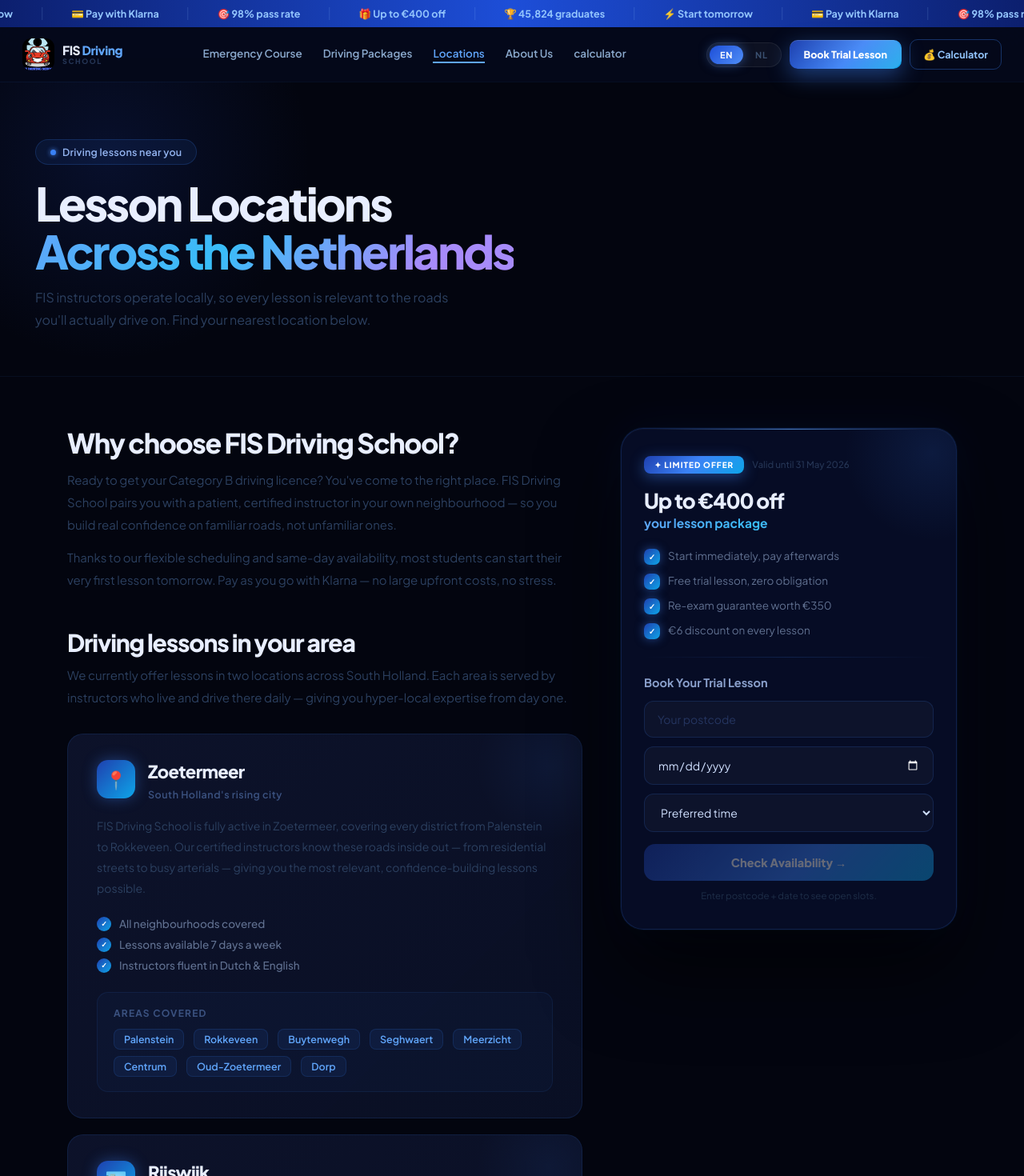
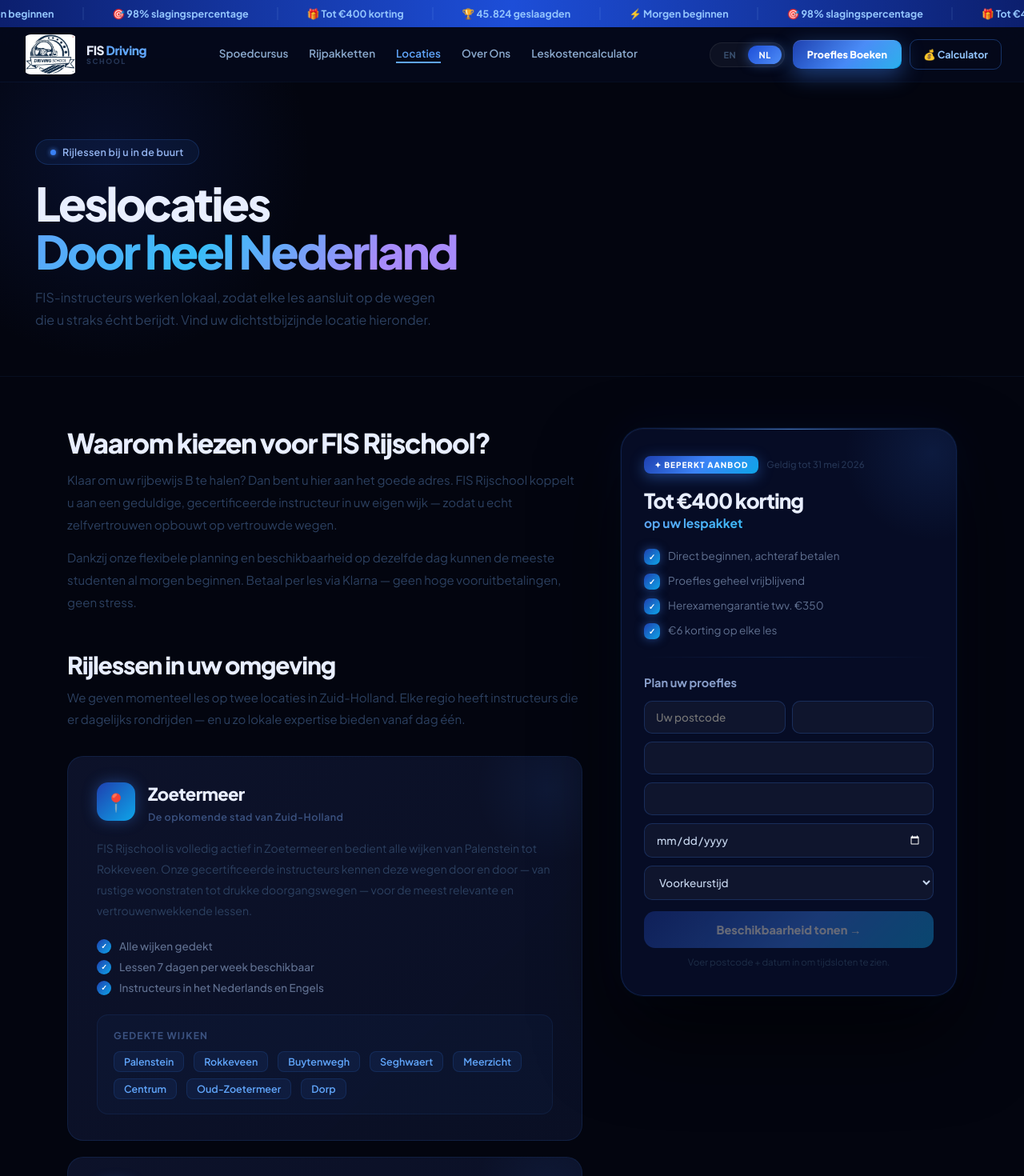
Before and after one commit to zohaib2k2/RisDrivingSchool, a React (Vite) app: page /RisDrivingSchool/locations in a window 1280 px wide. Shown: the top 1470 px of the page at 80% size. Built offline with nearby package versions, Linux system fonts and the light colour scheme.

Commit message:
change card options.

```diff
--- a/src/App.jsx
+++ b/src/App.jsx
@@ -8,9 +8,10 @@
 import LessonCalculatorPage from "./pages/LessonCalculatorPage";
 
 export default function App() {
-  const [lang, setLang] = useState("en");
+  const [lang, setLang] = useState("nl");
 
   return (
+    <div>
     <BrowserRouter>
       <Routes>
         <Route path="/RisDrivingSchool" element={<HomePage lang={lang} onLangChange={setLang} />} />
@@ -21,5 +22,6 @@
         <Route path="/RisDrivingSchool/calculator" element={<LessonCalculatorPage lang={lang} onLangChange={setLang} />} />
       </Routes>
     </BrowserRouter>
+    </div>
   );
 }
--- a/src/components/BookingCard.jsx
+++ b/src/components/BookingCard.jsx
@@ -1,10 +1,56 @@
 import { useState } from "react";
 
+// ── Shared input style ────────────────────────────────────────────────────────
+const INP = {
+  width: "100%",
+  boxSizing: "border-box",
+  padding: "11px 14px",
+  fontSize: 13.5,
+  fontWeight: 500,
+  color: "#c8d8f0",
+  background: "rgba(255,255,255,0.04)",
+  border: "1px solid rgba(59,130,246,0.22)",
+  borderRadius: 10,
+  outline: "none",
+  fontFamily: "inherit",
+  transition: "border-color 0.2s",
+};
+
+function Field({ placeholder, value, onChange, type = "text", children, style = {} }) {
+  const [focused, setFocused] = useState(false);
+  return children ? (
+    <select
+      value={value}
+      onChange={onChange}
+      onFocus={() => setFocused(true)}
+      onBlur={() => setFocused(false)}
+      style={{ ...INP, borderColor: focused ? "rgba(96,165,250,0.6)" : "rgba(59,130,246,0.22)", colorScheme: "dark", ...style }}
+    >
+      {children}
+    </select>
+  ) : (
+    <input
+      type={type}
+      placeholder={placeholder}
+      value={value}
+      onChange={onChange}
+      onFocus={() => setFocused(true)}
+      onBlur={() => setFocused(false)}
+      style={{ ...INP, borderColor: focused ? "rgba(96,165,250,0.6)" : "rgba(59,130,246,0.22)", colorScheme: "dark", ...style }}
+    />
+  );
+}
+
 export default function BookingCard({ card }) {
-  const [zip, setZip] = useState("");
-  const [date, setDate] = useState("");
-  const [time, setTime] = useState("");
-  const [done, setDone] = useState(false);
+  const [zip,       setZip]       = useState("");
+  const [address,   setAddress]   = useState("");
+  const [apartment, setApartment] = useState("");
+  const [mobile,    setMobile]    = useState("");
+  const [date,      setDate]      = useState("");
+  const [time,      setTime]      = useState("");
+  const [done,      setDone]      = useState(false);
+
+  const canSubmit = zip && address && mobile && date && time;
 
   return (
     <div className="bcard">
@@ -38,45 +84,75 @@
         {card.fTitle}
       </p>
 
+      {/* ── Form / Success ─────────────────────────────────────────────── */}
       {done ? (
         <div style={{
           background: "linear-gradient(135deg,rgba(30,64,175,0.18),rgba(14,165,233,0.08))",
           border: "1px solid rgba(59,130,246,0.25)",
-          borderRadius: 18,
-          padding: "32px 20px",
-          textAlign: "center",
-          position: "relative",
-          zIndex: 1,
+          borderRadius: 18, padding: "32px 20px",
+          textAlign: "center", position: "relative", zIndex: 1,
         }}>
           <div style={{ fontSize: 42, marginBottom: 10 }}>🎉</div>
           <p className="gradient-text" style={{ fontWeight: 900, fontSize: 19, marginBottom: 6 }}>{card.successTitle}</p>
-          <p style={{ color: "#334970", fontSize: 13 }}>{card.successSub}</p>
-          <p style={{ color: "#253555", fontSize: 12, marginTop: 10 }}>{zip} · {date} · {time}</p>
+          <p style={{ color: "#334970", fontSize: 13, marginBottom: 10 }}>{card.successSub}</p>
+          <div style={{ display: "flex", flexDirection: "column", gap: 3, color: "#253555", fontSize: 12 }}>
+            <span>{zip}{apartment ? `, ${apartment}` : ""} · {address}</span>
+            <span>📱 {mobile}</span>
+            <span>📅 {date} · {time}</span>
+          </div>
         </div>
       ) : (
-        <div style={{ display: "flex", flexDirection: "column", gap: 11, position: "relative", zIndex: 1 }}>
-          <input
-            className="inp"
-            placeholder={card.zip}
-            value={zip}
-            onChange={e => setZip(e.target.value)}
+        <div style={{ display: "flex", flexDirection: "column", gap: 10, position: "relative", zIndex: 1 }}>
+
+          {/* Postcode + Apartment row */}
+          <div style={{ display: "flex", gap: 8 }}>
+            <Field
+              placeholder={card.zip}
+              value={zip}
+              onChange={e => setZip(e.target.value)}
+              style={{ flex: 1 }}
+            />
+            <Field
+              placeholder={card.apartment}
+              value={apartment}
+              onChange={e => setApartment(e.target.value)}
+              style={{ flex: 1 }}
+            />
+          </div>
+
+          {/* Street address */}
+          <Field
+            placeholder={card.address}
+            value={address}
+            onChange={e => setAddress(e.target.value)}
           />
-          <input
+
+          {/* Mobile number */}
+          <Field
+            type="tel"
+            placeholder={card.mobile}
+            value={mobile}
+            onChange={e => setMobile(e.target.value)}
+          />
+
+          {/* Date */}
+          <Field
             type="date"
-            className="inp"
             value={date}
             onChange={e => setDate(e.target.value)}
-            min={new Date().toISOString().split("T")[0]}
             style={{ colorScheme: "dark" }}
           />
-          <select className="inp" value={time} onChange={e => setTime(e.target.value)}>
+
+          {/* Time select */}
+          <Field value={time} onChange={e => setTime(e.target.value)}>
             <option value="">{card.timePh}</option>
             {card.times.map((o, i) => <option key={i} value={o}>{o}</option>)}
-          </select>
+          </Field>
+
           <button
             className="btn-primary"
             style={{ marginTop: 4, fontSize: 14.5, padding: "14px 20px" }}
-            disabled={!zip || !date || !time}
+            disabled={!canSubmit}
             onClick={() => setDone(true)}
           >
             {card.btn}
--- a/src/components/Footer.jsx
+++ b/src/components/Footer.jsx
@@ -26,14 +26,14 @@
               }}>F</div>
               <div>
                 <div style={{ fontWeight: 900, fontSize: 15.5, letterSpacing: "-0.03em" }}>
-                  FIS <span style={{ color: "#60a5fa" }}>Driving</span>
+                  FIS <span style={{ color: "#fffced" }}>Driving</span>
                 </div>
-                <div style={{ fontSize: 9, color: "#0f1e38", fontWeight: 700, letterSpacing: "0.15em", textTransform: "uppercase" }}>
+                <div style={{ fontSize: 9, color: "#fffced", fontWeight: 700, letterSpacing: "0.15em", textTransform: "uppercase" }}>
                   School
                 </div>
               </div>
             </div>
-            <p style={{ color: "#162035", fontSize: 13 }}>{footer.tag}</p>
+            <p style={{ color: "#37deff", fontSize: 13 }}>{footer.tag}</p>
           </div>
 
           {/* Links */}
@@ -42,9 +42,9 @@
               <a
                 key={i}
                 href="#"
-                style={{ color: "#162035", fontSize: 13, textDecoration: "none", fontWeight: 500, transition: "color 0.2s" }}
+                style={{ color: "#e8eeff", fontSize: 13, textDecoration: "none", fontWeight: 500, transition: "color 0.2s" }}
                 onMouseOver={e => e.target.style.color = "#60a5fa"}
-                onMouseOut={e => e.target.style.color = "#162035"}
+                onMouseOut={e => e.target.style.color = "#e8eeff"}
               >
                 {l}
               </a>
--- a/src/components/HeroSection.jsx
+++ b/src/components/HeroSection.jsx
@@ -71,6 +71,7 @@
           <BookingCard card={card} />
         </div>
       </div>
+      {/* Navbar button */}
 
       {/* Bottom fade */}
       <div style={{
--- a/src/components/Navbar.jsx
+++ b/src/components/Navbar.jsx
@@ -1,6 +1,6 @@
 import { useState, useEffect, useRef } from "react";
 import { Link, useLocation } from "react-router-dom";
-import logo from "/public/logos/logo_v1.png";
+import logo from "/public/logos/logo_v2.jpeg";
 
 const NAV_LINKS = [
   { key: "emergency",   to: "/RisDrivingSchool/emergency"   },
@@ -104,7 +104,7 @@
             <img
               src={logo}
               alt="FIS Driving School"
-              style={{ width: 40, height: 40, borderRadius: 11, objectFit: "contain" }}
+              style={{ width: 70, height: 50, borderRadius: 11, objectFit: "contain" }}
               onError={e => {
                 e.currentTarget.style.display = "none";
                 e.currentTarget.nextSibling.style.display = "flex";
@@ -262,6 +262,7 @@
           </div>
         </div>
       </nav>
+
     </>
   );
 }
--- /dev/null
+++ b/src/components/WhatsAppButton.jsx
@@ -0,0 +1,42 @@
+export default function WhatsAppButton() {
+  return (
+    <a
+      href="https://wa.me/+31626293999?text=Hello, I would like to inquire and book an appointment"
+      target="_blank"
+      rel="noopener noreferrer"
+      aria-label="Contact us on WhatsApp"
+      style={{ position: "fixed", bottom: 24, right: 24, zIndex: 9999, textDecoration: "none" }}
+    >
+      <button
+        style={{
+          width: 56, height: 56, borderRadius: "50%",
+          background: "#22c55e", border: "none", cursor: "pointer",
+          display: "flex", alignItems: "center", justifyContent: "center",
+          boxShadow: "0 4px 20px rgba(34,197,94,0.5), 0 2px 8px rgba(0,0,0,0.3)",
+          transition: "transform 0.2s, background 0.2s, box-shadow 0.2s",
+          padding: 0,
+        }}
+        onMouseEnter={e => {
+          e.currentTarget.style.background = "#16a34a";
+          e.currentTarget.style.transform = "scale(1.12)";
+          e.currentTarget.style.boxShadow = "0 6px 28px rgba(34,197,94,0.65), 0 2px 8px rgba(0,0,0,0.3)";
+        }}
+        onMouseLeave={e => {
+          e.currentTarget.style.background = "#22c55e";
+          e.currentTarget.style.transform = "scale(1)";
+          e.currentTarget.style.boxShadow = "0 4px 20px rgba(34,197,94,0.5), 0 2px 8px rgba(0,0,0,0.3)";
+        }}
+      >
+        <svg
+          width="28" height="28"
+          viewBox="0 0 24 24"
+          fill="white"
+          xmlns="http://www.w3.org/2000/svg"
+          style={{ display: "block", flexShrink: 0 }}
+        >
+          <path d="M17.472 14.382c-.297-.149-1.758-.867-2.03-.967-.273-.099-.471-.148-.67.15-.197.297-.767.966-.94 1.164-.173.199-.347.223-.644.075-.297-.15-1.255-.463-2.39-1.475-.883-.788-1.48-1.761-1.653-2.059-.173-.297-.018-.458.13-.606.134-.133.298-.347.446-.52.149-.174.198-.298.298-.497.099-.198.05-.371-.025-.52-.075-.149-.669-1.612-.916-2.207-.242-.579-.487-.5-.669-.51-.173-.008-.371-.01-.57-.01-.198 0-.52.074-.792.372-.272.297-1.04 1.016-1.04 2.479 0 1.462 1.065 2.875 1.213 3.074.149.198 2.096 3.2 5.077 4.487.709.306 1.262.489 1.694.625.712.227 1.36.195 1.871.118.571-.085 1.758-.719 2.006-1.413.248-.694.248-1.289.173-1.413-.074-.124-.272-.198-.57-.347m-5.421 7.403h-.004a9.87 9.87 0 01-5.031-1.378l-.361-.214-3.741.982.998-3.648-.235-.374a9.86 9.86 0 01-1.51-5.26c.001-5.45 4.436-9.884 9.888-9.884 2.64 0 5.122 1.03 6.988 2.898a9.825 9.825 0 012.893 6.994c-.003 5.45-4.437 9.884-9.885 9.884m8.413-18.297A11.815 11.815 0 0012.05 0C5.495 0 .16 5.335.157 11.892c0 2.096.547 4.142 1.588 5.945L.057 24l6.305-1.654a11.882 11.882 0 005.683 1.448h.005c6.554 0 11.89-5.335 11.893-11.893A11.821 11.821 0 0020.885 3.488" />
+        </svg>
+      </button>
+    </a>
+  );
+}
--- a/src/constants/translation.js
+++ b/src/constants/translation.js
@@ -1,7 +1,7 @@
 export const T = {
   en: {
-    nav: { emergency: "Emergency Course", packages: "Driving Packages", locations: "Locations", about: "About Us", bookTrial: "Book Trial Lesson" },
-    banner: ["🏆 45,824 graduates", "⚡ Start tomorrow", "💳 Pay with Klarna", "🎯 98% pass rate", "🎁 Up to €400 off"],
+    nav: { emergency: "Emergency Course", packages: "Driving Packages", locations: "Locations", about: "About Us", bookTrial: "Book Trial Lesson", calculator: "Lesson Calculator" },
+    banner: ["🏆 45,824 graduates", "⚡ Start tomorrow", "🎯 98% pass rate", "🎁 Up to €400 off"],
     hero: {
       eyebrow: "★★★★★  Rated Excellent · 1,200+ Reviews",
       h1a: "Drive with",
@@ -18,12 +18,15 @@
       hSub: "your lesson package",
       perks: ["Start immediately, pay afterwards", "Free trial lesson, zero obligation", "Re-exam guarantee worth €350", "€6 discount on every lesson"],
       fTitle: "Schedule Your Trial Lesson",
-      zip: "Your postcode",
+      zip: "Postcode",
+      address: "Street address",
+      apartment: "Apartment / house nr.",
+      mobile: "Mobile number",
       date: "Pick a date",
       timePh: "Preferred time",
       times: ["Morning · 8:00–12:00", "Afternoon · 12:00–17:00", "Evening · 17:00–20:00"],
       btn: "Check Availability →",
-      note: "Enter postcode + date to see open slots.",
+      note: "Enter your details to see open slots.",
       successTitle: "You're all set! 🎉",
       successSub: "We'll send confirmation details shortly.",
     },
@@ -45,8 +48,8 @@
     footer: { tag: "Your journey starts here.", links: ["Privacy", "Terms", "Cookies"], copy: "© 2026 FIS Driving School · All rights reserved" },
   },
   nl: {
-    nav: { emergency: "Spoedcursus", packages: "Rijpakketten", locations: "Locaties", about: "Over Ons", bookTrial: "Proefles Boeken" },
-    banner: ["🏆 45.824 geslaagden", "⚡ Morgen beginnen", "💳 Betalen met Klarna", "🎯 98% slagingspercentage", "🎁 Tot €400 korting"],
+    nav: { emergency: "Spoedcursus", packages: "Rijpakketten", locations: "Locaties", about: "Over Ons", bookTrial: "Proefles Boeken", calculator: "Leskostencalculator" },
+    banner: ["🏆 45.824 geslaagden", "⚡ Morgen beginnen", "🎯 98% slagingspercentage", "🎁 Tot €400 korting"],
     hero: {
       eyebrow: "★★★★★  Uitstekend beoordeeld · 1.200+ reviews",
       h1a: "Rijd met",
@@ -63,12 +66,15 @@
       hSub: "op uw lespakket",
       perks: ["Direct beginnen, achteraf betalen", "Proefles geheel vrijblijvend", "Herexamengarantie twv. €350", "€6 korting op elke les"],
       fTitle: "Plan uw proefles",
-      zip: "Uw postcode",
+      zip: "Postcode",
+      address: "Straatnaam",
+      apartment: "Appartement / huisnummer",
+      mobile: "Mobiel nummer",
       date: "Kies een datum",
       timePh: "Voorkeurstijd",
       times: ["Ochtend · 8:00–12:00", "Middag · 12:00–17:00", "Avond · 17:00–20:00"],
       btn: "Beschikbaarheid tonen →",
-      note: "Voer postcode + datum in om tijdsloten te zien.",
+      note: "Vul uw gegevens in om tijdsloten te zien.",
       successTitle: "Gelukt! 🎉",
       successSub: "We sturen snel een bevestiging.",
     },
--- a/src/pages/EmergencyCoursePage.jsx
+++ b/src/pages/EmergencyCoursePage.jsx
@@ -270,7 +270,7 @@
         alignItems: "center",
         overflow: "hidden",
         padding: "72px 44px",
-      }}>
+      }} className="flex flex-col md:flex-row">
         {/* Background image */}
         <img
           src="https://images.unsplash.com/photo-1503736334956-4c8f8e92946d?w=1800&auto=format&fit=crop&q=80"
@@ -294,7 +294,7 @@
           maxWidth: 1200, margin: "0 auto", width: "100%",
           display: "flex", alignItems: "center",
           justifyContent: "space-between", gap: 52,
-        }}>
+        }} className="flex flex-col md:flex-row">
           {/* Left copy */}
           <div style={{ flex: 1, minWidth: 0 }}>
             {/* Stars */}
@@ -344,6 +344,7 @@
           </div>
 
           {/* Right: booking card */}
+          {/* Make bookingcard flex  */}
           <div style={{ opacity: 0, animation: "fadeUp 0.9s 0.2s cubic-bezier(.16,1,.3,1) forwards" }}>
             <EmergencyBookingCard card={p.card} />
           </div>
--- a/src/pages/HomePage.jsx
+++ b/src/pages/HomePage.jsx
@@ -6,6 +6,7 @@
 import FeaturesSection from "../components/FeaturesSection";
 import CtaSection from "../components/CtaSection";
 import Footer from "../components/Footer";
+import WhatsAppButton from "../components/WhatsAppButton";
 
 export default function HomePage({ lang, onLangChange }) {
   const t = T[lang];
@@ -18,6 +19,7 @@
       minHeight: "100vh",
       overflowX: "hidden",
     }}>
+
       <Banner items={t.banner} />
       <Navbar nav={t.nav} lang={lang} onLangChange={onLangChange} />
       <HeroSection hero={t.hero} card={t.card} />
@@ -26,6 +28,7 @@
       <div className="divider" />
       <CtaSection cta2={t.cta2} lang={lang} />
       <Footer footer={t.footer} />
+      <WhatsAppButton />
     </div>
   );
 }
--- a/src/pages/LessonCalculatorPage.jsx
+++ b/src/pages/LessonCalculatorPage.jsx
@@ -5,6 +5,7 @@
 import Footer from "../components/Footer";
 import FadeIn from "../components/FadeIn";
 import { Link } from "react-router-dom";
+import WhatsAppButton from "../components/WhatsAppButton";
 
 // ── Constants ─────────────────────────────────────────────────────────────────
 const PRICE_PER_LESSON = 65;
@@ -24,8 +25,7 @@
     numLessonsLabel: "Number of lessons:",
     totalLabel: "Total:",
     pricePerLesson: "Price per lesson:",
-    examFee: "Exam fee:",
-    reExam: "Re-examination:",
+
     reExamValue: "Free!",
     howManyTitle: "How many driving lessons do you need?",
     howManyP: "Everyone learns to drive at their own pace. At FIS Driving School we take your level and experience into account. On average, students with us need between 20 and 30 driving lessons to succeed — but this varies per person. Here's a rough estimate:",
@@ -41,7 +41,7 @@
     inclusions: [
       { icon: "🎓", title: "Certified Instructors", desc: "All our instructors are CBR-certified and experienced in preparing students for the Dutch road exam." },
       { icon: "🚗", title: "Modern Dual-Control Cars", desc: "Drive in comfortable, air-conditioned vehicles with dual controls so you always feel safe." },
-      { icon: "🛡️", title: "Free Re-Exam Guarantee", desc: "Didn't pass first time? No stress — we cover your re-examination fee worth €350." },
+    //   { icon: "🛡️", title: "Free Re-Exam Guarantee", desc: "Didn't pass first time? No stress — we cover your re-examination fee worth €350." },
       { icon: "💳", title: "Klarna Installments", desc: "Spread the cost with zero-interest Klarna payments. Start learning today, pay as you go." },
     ],
   },
@@ -53,8 +53,7 @@
     totalLabel: "Totaal:",
     pricePerLesson: "Prijs per les:",
     examFee: "Examenkosten:",
-    reExam: "Herexamen:",
-    reExamValue: "Gratis!",
+
     howManyTitle: "Hoeveel rijlessen heeft u nodig?",
     howManyP: "Iedereen leert rijden in zijn eigen tempo. Bij FIS Rijschool houden we rekening met uw niveau en ervaring. Gemiddeld hebben studenten bij ons tussen de 20 en 30 rijlessen nodig — maar dit verschilt per persoon. Hier is een globale schatting:",
     learnerTypes: [
@@ -122,6 +121,8 @@
     }}>
       <Banner items={t.banner} />
       <Navbar nav={t.nav} lang={lang} onLangChange={onLangChange} />
+
+      <WhatsAppButton/>
 
       {/* ── HERO + CALCULATOR ─────────────────────────────────────────────── */}
       <div style={{
```
Also changed, not shown: src/pages/AboutPage.jsx (+6 -4 lines), src/pages/DrivingPackagesPage.jsx (+8 -5 lines), public/logos/logo_v2.jpeg (added).
